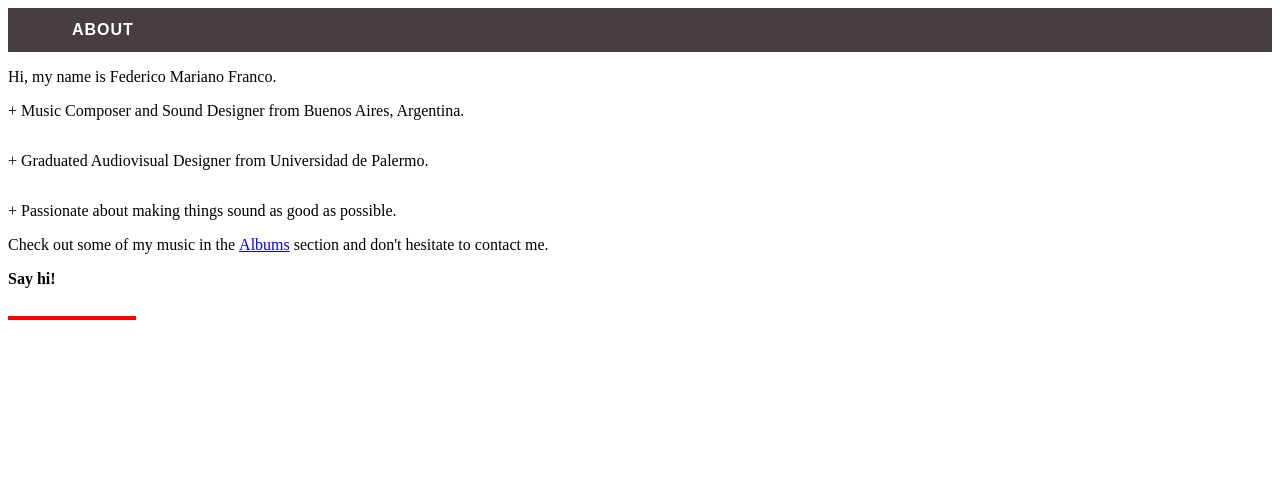
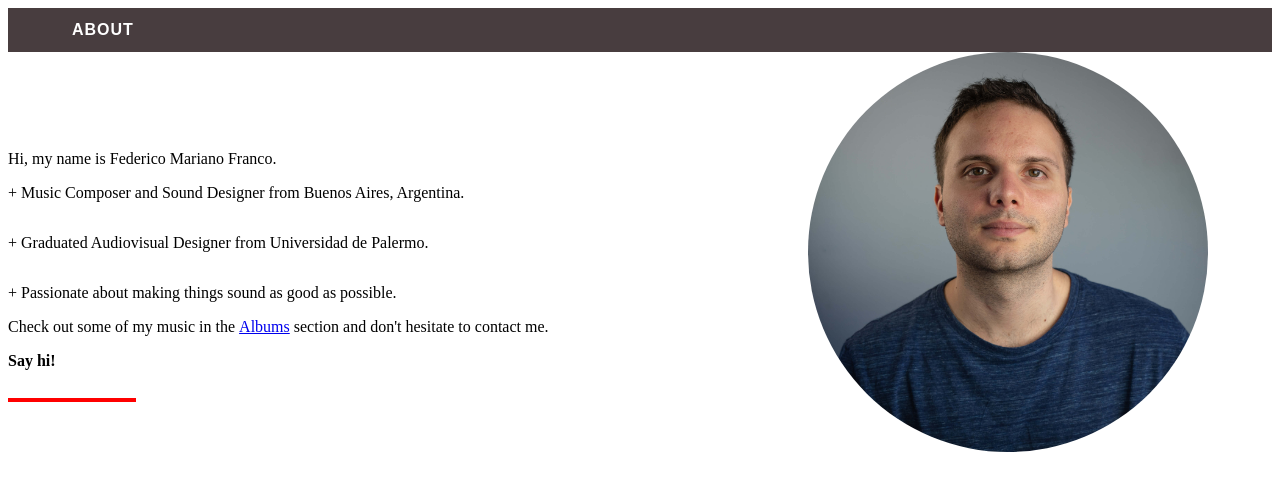
Before and after one commit to msallent/fmf-website, a Gatsby site: page /about in a window 1280 px wide. Built offline with nearby package versions, Linux system fonts and the light colour scheme; Gatsby itself is replaced by a stand-in of ours.

Commit message:
Add images to about and contact pages

```diff
--- a/src/pages/about.tsx
+++ b/src/pages/about.tsx
@@ -7,7 +7,9 @@ import styles from '../style/pages/about.module.scss';
 const About: FunctionComponent<PageProps> = () => (
   <main>
     <PageTitle title="About" />
-    <div className="container">
+    <div className={classNames('container', styles.contentWrapper)}>
+      <img className={styles.portrait} src="/images/about.jpg" alt="About" />
+      <div className={styles.content}>
         <p className={styles.paragraph}>Hi, my name is Federico Mariano Franco.</p>
         <ul className={styles.list}>
           <li className={styles.listItem}>
@@ -31,6 +33,7 @@ const About: FunctionComponent<PageProps> = () => (
           <strong>Say hi!</strong>
         </p>
       </div>
+    </div>
   </main>
 );
 
--- a/src/pages/contact.tsx
+++ b/src/pages/contact.tsx
@@ -7,7 +7,7 @@ const Contact: FunctionComponent<PageProps> = () => (
   <main>
     <PageTitle title="Contact" />
     <div className={styles.bannerWrapper}>
-      <img className={styles.banner} src="https://via.placeholder.com/1600x900" alt="Placeholder" />
+      <img className={styles.banner} src="/images/contact.jpg" alt="Contact" />
     </div>
     <div className="container">
       <p className={styles.paragraph}>
--- a/src/style/pages/about.module.scss
+++ b/src/style/pages/about.module.scss
@@ -1,3 +1,15 @@
+.contentWrapper {
+  display: flex;
+  flex-direction: column;
+}
+
+.portrait {
+  height: 15rem;
+  width: 15rem;
+  margin: 0 2rem;
+  border-radius: 50%;
+}
+
 .paragraph {
   padding: 0 2rem;
 
@@ -39,6 +51,10 @@
 }
 
 @media (min-width: 768px) {
+  .portrait {
+    margin: 0 3rem;
+  }
+
   .paragraph,
   .list {
     padding: 0 3rem;
@@ -50,6 +66,19 @@
 }
 
 @media (min-width: 1024px) {
+  .contentWrapper {
+    flex-direction: row;
+    align-items: center;
+    justify-content: space-between;
+  }
+
+  .portrait {
+    order: 1;
+    margin: 0 4rem 0 0;
+    height: 25rem;
+    width: 25rem;
+  }
+
   .paragraph,
   .list {
     padding: 0 4rem;
@@ -61,6 +90,10 @@
 }
 
 @media (min-width: 1200px) {
+  .portrait {
+    margin-bottom: 8rem;
+  }
+
   .paragraph,
   .list {
     padding: 0;
```
Also changed, not shown: src/style/pages/contact.module.scss (+5 -19 lines), static/images/about.jpg (added), static/images/contact.jpg (added). Lines whose indentation alone changed are shown as unchanged.
